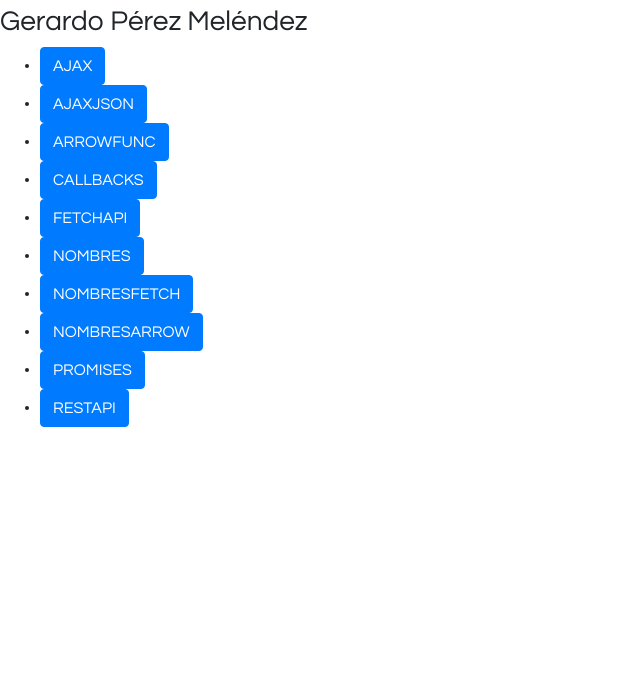
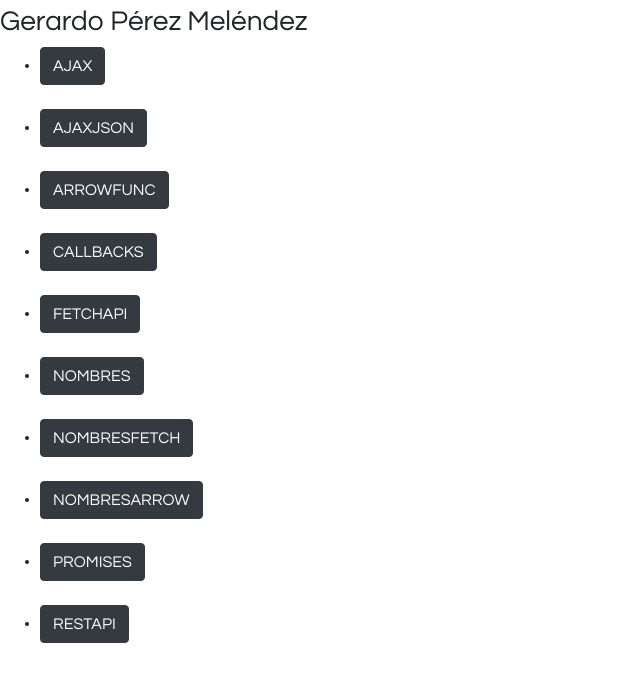
Before and after one commit to GrezZYT/Api.github.io, a plain HTML site: page index.html in a window 1280 px wide. Shown: the part 51-732 px from the top of the page, without its empty margins (0-640 px from the left). Drawn offline with Linux system fonts and the light colour scheme.

Commit message:
Ahora si 2

```diff
--- a/index.html
+++ b/index.html
@@ -11,16 +11,16 @@
     <h1>Menú de ejemplos</h1>
     <h3>Gerardo Pérez Meléndez</h3>
     <ul>
-        <li><a href="AJAX/index.html" class="btn btn-primary">AJAX</a></li>
-        <li><a href="AJAXJSON/index.html" class="btn btn-primary">AJAXJSON</a></li>
-        <li><a href="ARROWFUNC/index.html" class="btn btn-primary">ARROWFUNC</a></li>
-        <li><a href="CALLBACKS/index.html" class="btn btn-primary">CALLBACKS</a></li>
-        <li><a href="FETCHAPI/index.html" class="btn btn-primary">FETCHAPI</a></li>
-        <li><a href="NOMBRES/index.html" class="btn btn-primary">NOMBRES</a></li>
-        <li><a href="NOMBRESFETCH/index.html" class="btn btn-primary">NOMBRESFETCH</a></li>
-        <li><a href="NOMBRESARROW/index.html" class="btn btn-primary">NOMBRESARROW</a></li>
-        <li><a href="PROMISES/index.html" class="btn btn-primary">PROMISES</a></li>
-        <li><a href="RESTAPI/index.html" class="btn btn-primary">RESTAPI</a></li>
+        <li><a href="AJAX/index.html" class="btn btn-dark">AJAX</a></li><br>
+        <li><a href="AJAXJSON/index.html" class="btn btn-dark">AJAXJSON</a></li><br>
+        <li><a href="ARROWFUNC/index.html" class="btn btn-dark">ARROWFUNC</a></li><br>
+        <li><a href="CALLBACKS/index.html" class="btn btn-dark">CALLBACKS</a></li><br>
+        <li><a href="FETCHAPI/index.html" class="btn btn-dark">FETCHAPI</a></li><br>
+        <li><a href="NOMBRES/index.html" class="btn btn-dark">NOMBRES</a></li><br>
+        <li><a href="NOMBRESFETCH/index.html" class="btn btn-dark">NOMBRESFETCH</a></li><br>
+        <li><a href="NOMBRESARROW/index.html" class="btn btn-dark">NOMBRESARROW</a></li><br>
+        <li><a href="PROMISES/index.html" class="btn btn-dark">PROMISES</a></li><br>
+        <li><a href="RESTAPI/index.html" class="btn btn-dark">RESTAPI</a></li><br>
     </ul>
     </font>
 </body>
```
